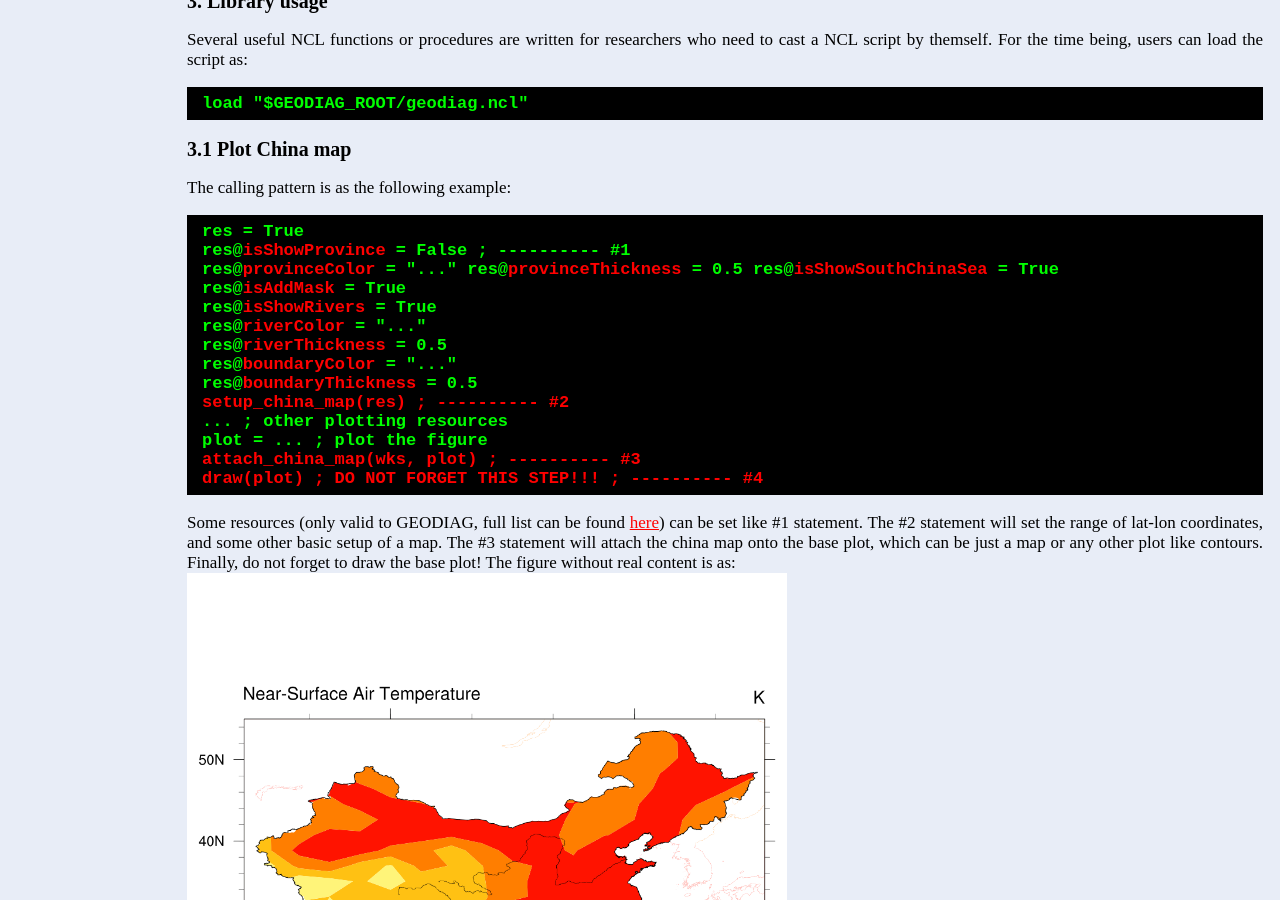
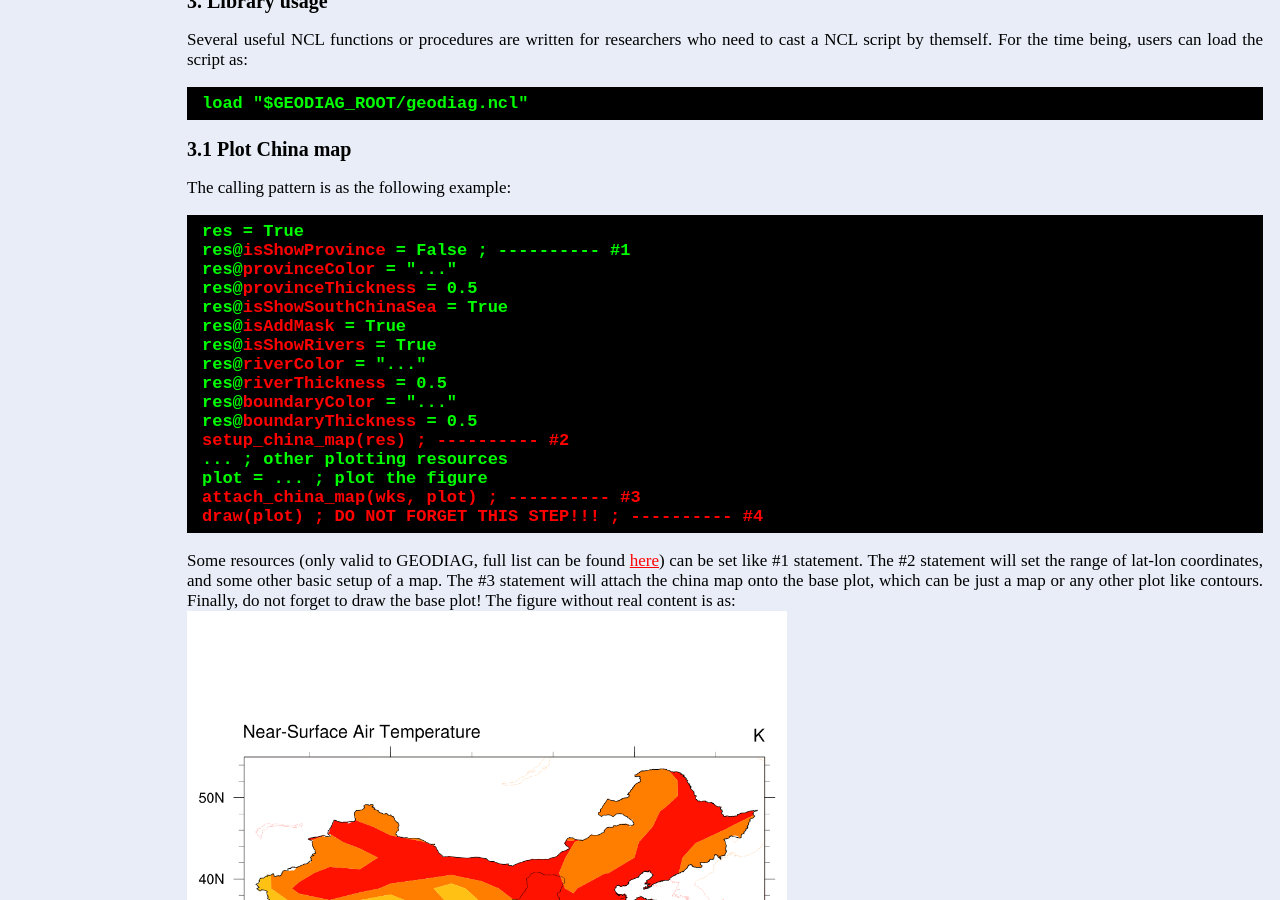
Before and after one commit to huyong1109/geodiag, a Jekyll site: the page built from documentation.html, in a window 1280 px wide and 900 px high, scrolled down 793 px. Built offline with Jekyll 4.4.1, drawn with Linux system fonts in a browser that asks for light colours; comment, search, counter and statistics services are not loaded.

Commit message:
Add <br> in doc

```diff
--- a/documentation.html
+++ b/documentation.html
@@ -65,8 +65,8 @@ comments: true
 			<div class="text_example">
 				res = True<br>
 				res@<font color="red">isShowProvince</font> = False              ; ---------- #1<br>
-                res@<font color="red">provinceColor</font> = "..."
-                res@<font color="red">provinceThickness</font> = 0.5
+                res@<font color="red">provinceColor</font> = "..."<br>
+                res@<font color="red">provinceThickness</font> = 0.5<br>
 				res@<font color="red">isShowSouthChinaSea</font> = True<br>
 				res@<font color="red">isAddMask</font> = True<br>
 				res@<font color="red">isShowRivers</font> = True<br>
```
